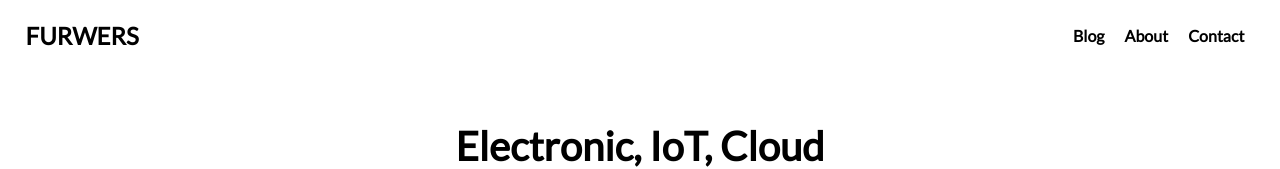
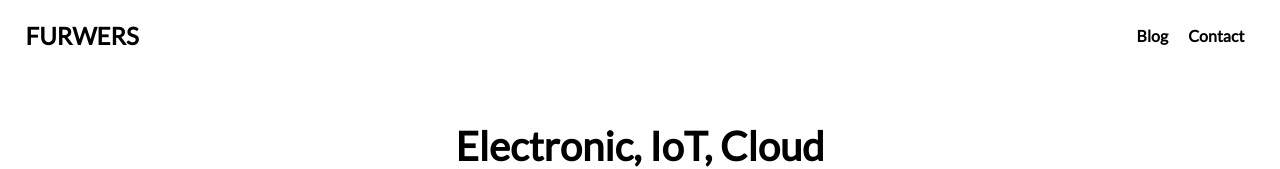
Before and after one commit to kajoj2/Blog-template, a Gatsby site: page / in a window 1280 px wide. Shown: the top 169 px of the page. Built offline with nearby package versions, Linux system fonts and the light colour scheme; Gatsby itself is replaced by a stand-in of ours.

Commit message:
Update NavBar

```diff
--- a/src/components/organisms/NavBar/NavBar.js
+++ b/src/components/organisms/NavBar/NavBar.js
@@ -37,7 +37,6 @@ const NavBar = () => (
 
         <LinkWrapper>
             <NavBarLink to={"/blog"}>Blog</NavBarLink>
-            <NavBarLink to={"/about"}>About</NavBarLink>
             <NavBarLink to={"/"}>Contact</NavBarLink>
         </LinkWrapper>
 
```
